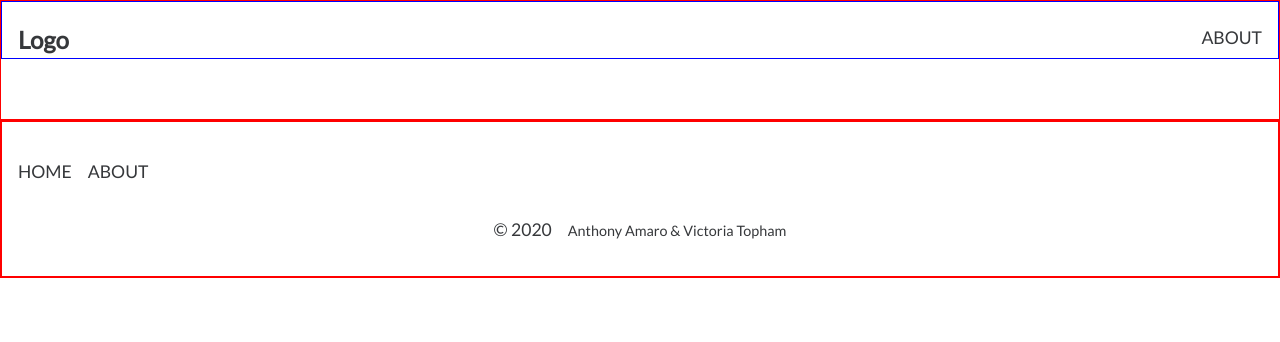
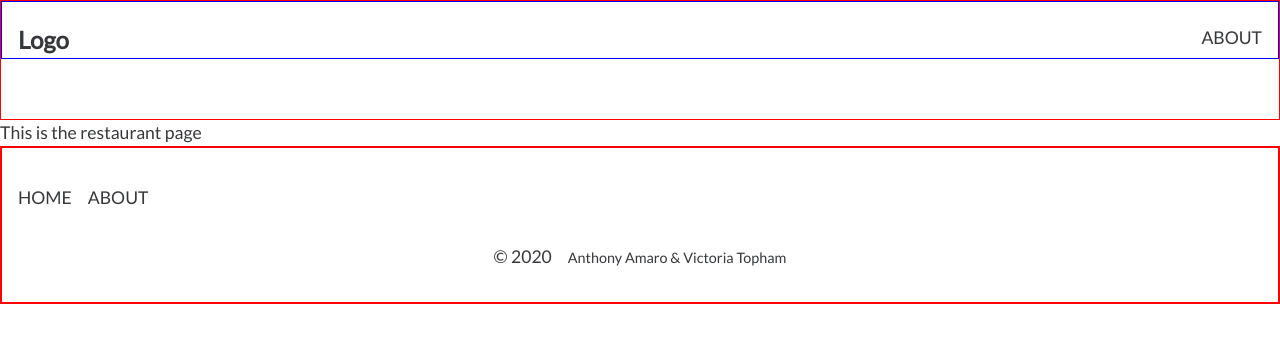
Before and after one commit to vtopham/bungle, a React (Create React App) app: page /search/1/800 in a window 1280 px wide. Shown: the top 342 px of the page. Built offline with nearby package versions, Linux system fonts and the light colour scheme.

Commit message:
fixed routing

```diff
--- a/src/App.js
+++ b/src/App.js
@@ -46,10 +46,11 @@ function App() {
           restaurantID={restaurantID}
           setRestaurantID={setRestaurantID}
           zSearchResults = {zSearchResults}
+          cuisineID = {cuisineID}
         />
       </Route>
 
-    <Route path="/seacrch/:location/:restaurantID">
+    <Route path="/search/:location/:restaurantID">
         <Restaurant />
     </Route>
     <Footer />
--- a/src/Components/Restaurant.js
+++ b/src/Components/Restaurant.js
@@ -1,6 +1,7 @@
 //Only Vic changes this code
 
 import React from "react"
+import "../restaurant.scss"
 
 function Restaurant (props) {
 
--- a/src/Components/Results.js
+++ b/src/Components/Results.js
@@ -98,7 +98,7 @@ function Results(props) {
         </div>
 
         <div className="more">
-          <Link to={`${url}/${restaurantID}`}>see more</Link>
+          <Link to={`search/${url}/${restaurantID}`}>see more</Link>
         </div>
       </div>
     </div>
```
Also changed, not shown: src/restaurant.scss (added).
